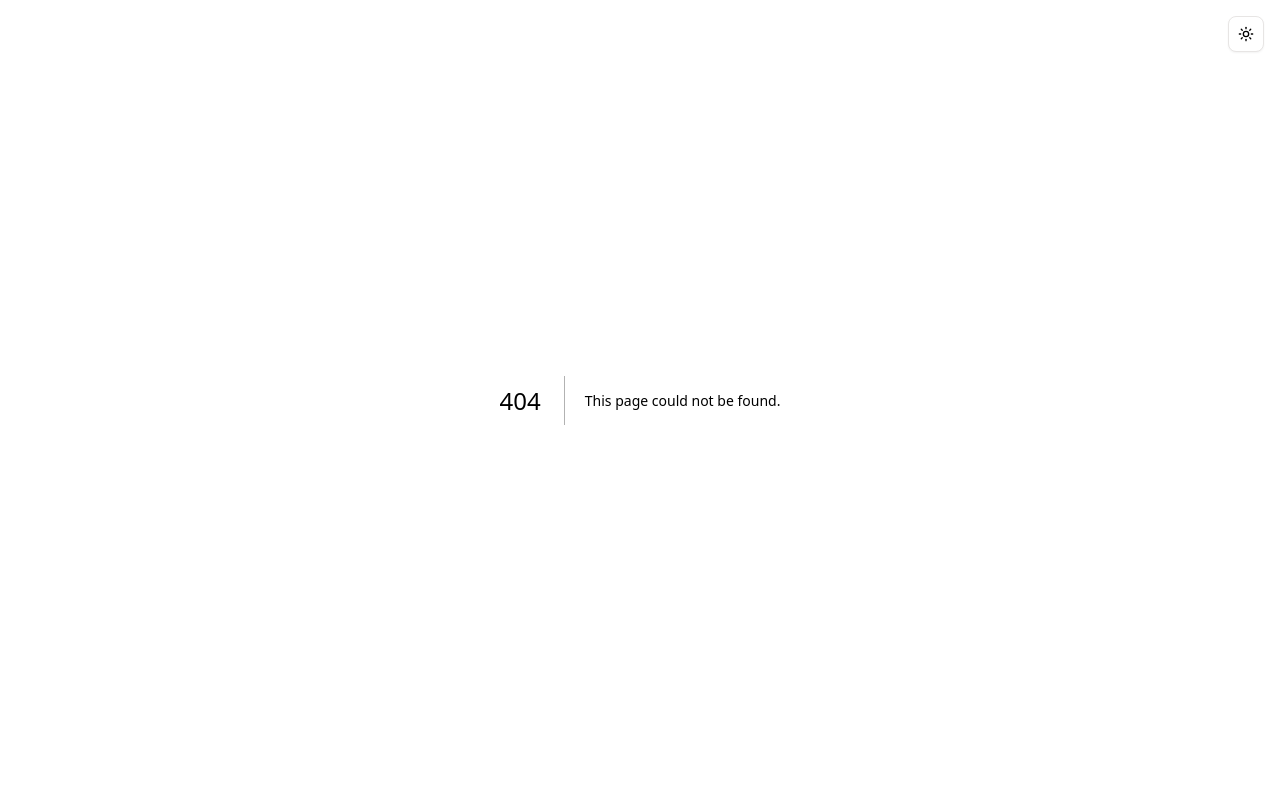
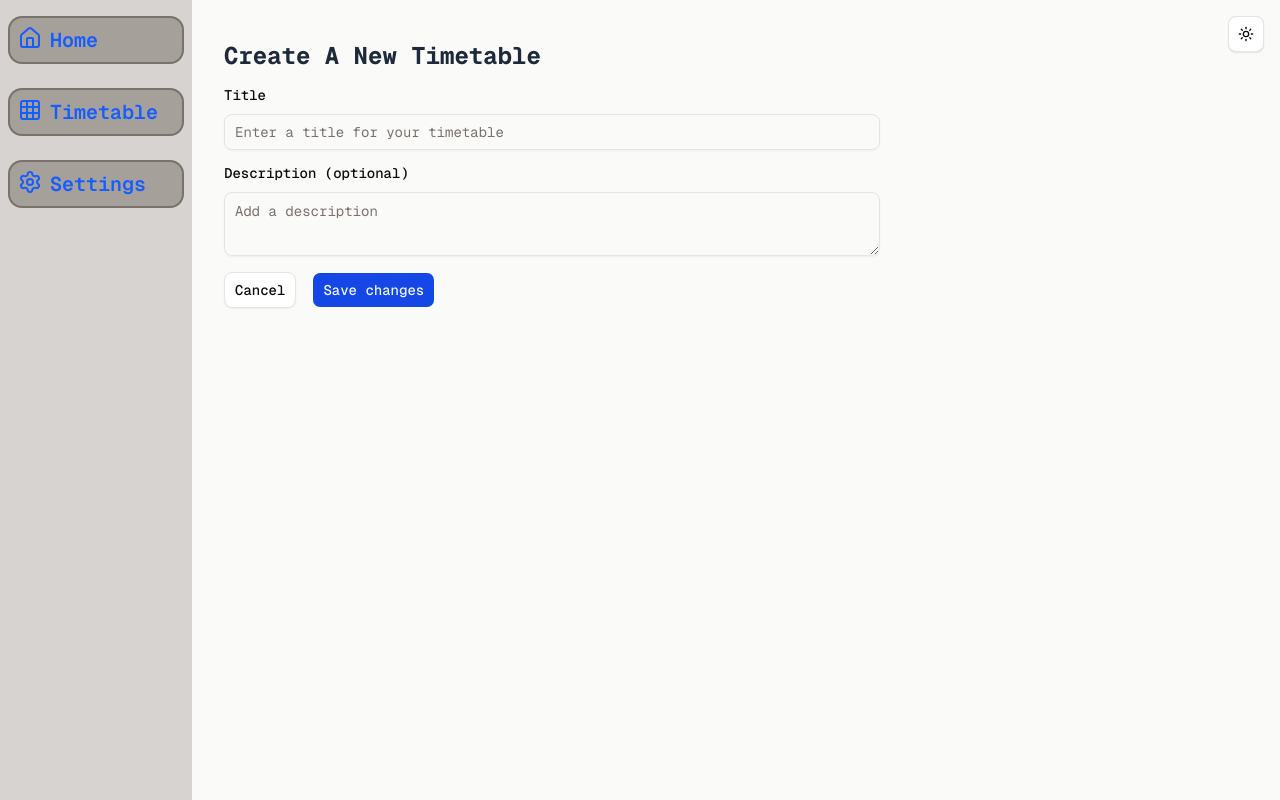
Before and after one commit to ASam08/timetable-app, a Next.js app: page /dashboard/timetable/new-timetable in a window 1280 px wide. Before the commit this address had no page. Built offline with nearby package versions, Linux system fonts and the light colour scheme.

Commit message:
Move the add timetable form to it's own page and adjust styling to match the add timetable block form

```diff
--- /dev/null
+++ b/app/dashboard/timetable/new-timetable/page.tsx
@@ -0,0 +1,11 @@
+"use client";
+
+import CreateTimetable from "@/app/ui/timetable/createtimetableform";
+
+export default function NewTimetablePage() {
+  return (
+    <div className="flex h-full max-w-2xl flex-col px-3 py-4 md:px-2">
+      <CreateTimetable />
+    </div>
+  );
+}
--- a/app/dashboard/timetable/page.tsx
+++ b/app/dashboard/timetable/page.tsx
@@ -1,7 +1,6 @@
-import ToggleFormVisibility from "@/app/ui/timetable/toggleformvisibility";
 import { Button } from "@/components/ui/button";
 import Link from "next/link";
-import { PlusCircle } from "lucide-react";
+import { LucideGrid2X2Plus, PlusCircle } from "lucide-react";
 import TimetableGridServer from "@/app/ui/timetable/timetablegridserver";
 import { getTimetableSets, getUserID } from "@/lib/data";
 
@@ -18,9 +17,15 @@ export default async function timetablePage() {
       <h1 className="mb-4 text-2xl font-bold text-gray-800 dark:text-gray-200">
         Timetable
       </h1>
+      <div className="flex flex-col gap-2">
         <div className="flex-rows flex">
           <div className="flex grow">
-          <ToggleFormVisibility />
+            <Link href="./timetable/new-timetable">
+              <Button className="bg-blue-600 text-white">
+                <LucideGrid2X2Plus />
+                Create New Timetable
+              </Button>
+            </Link>
           </div>
           {set_id && (
             <div className="flex grow justify-end">
@@ -38,5 +43,6 @@ export default async function timetablePage() {
 
         <TimetableGridServer />
       </div>
+    </div>
   );
 }
--- a/app/ui/timetable/createtimetableform.tsx
+++ b/app/ui/timetable/createtimetableform.tsx
@@ -1,5 +1,10 @@
 import { createNewTimetableSet } from "@/lib/actions";
 import { useActionState } from "react";
+import { Label } from "@/components/ui/label";
+import { Input } from "@/components/ui/input";
+import { Textarea } from "@/components/ui/textarea";
+import { Button } from "@/components/ui/button";
+import Link from "next/link";
 
 const initialState = {};
 export default function CreateTimetable() {
@@ -9,47 +14,36 @@ export default function CreateTimetable() {
   );
 
   return (
-    <form
-      action={formAction}
-      className="mb-4 flex max-w-md flex-col gap-4 rounded-lg border-2 border-dashed border-gray-300 p-4 dark:border-gray-700"
-    >
-      <h2 className="text-xl font-bold text-gray-800 dark:text-gray-200">
-        Create New Timetable
-      </h2>
-      <div className="flex flex-col">
-        <label
-          htmlFor="title"
-          className="mb-1 font-medium text-gray-700 dark:text-gray-300"
-        >
-          Title
-        </label>
-        <input
+    <form action={formAction}>
+      <h1 className="mb-4 text-2xl font-bold text-gray-800 dark:text-gray-200">
+        Create A New Timetable
+      </h1>
+      <div className="grid gap-4">
+        <div className="grid gap-3">
+          <Label htmlFor="title">Title</Label>
+          <Input
             type="text"
             id="title"
             name="title"
             required
-          className="rounded-md border border-gray-300 bg-white p-2 text-gray-900 dark:border-gray-600 dark:bg-gray-800 dark:text-gray-100"
+            placeholder="Enter a title for your timetable"
           />
         </div>
-      <div className="flex flex-col">
-        <label
-          htmlFor="description"
-          className="mb-1 font-medium text-gray-700 dark:text-gray-300"
-        >
-          Description
-        </label>
-        <textarea
+        <div className="grid gap-3">
+          <Label htmlFor="description">Description (optional)</Label>
+          <Textarea
             id="description"
             name="description"
-          className="rounded-md border border-gray-300 bg-white p-2 text-gray-900 dark:border-gray-600 dark:bg-gray-800 dark:text-gray-100"
-        ></textarea>
+            placeholder="Add a description"
+          ></Textarea>
         </div>
-      <button
-        type="submit"
-        className="cursor-pointer rounded-md bg-blue-600 px-4 py-2 text-white transition hover:bg-blue-700"
-      >
-        Create Timetable
-      </button>
+      </div>
+      <div className="flex flex-row gap-4 py-4">
+        <Link href="/dashboard/timetable">
+          <Button variant="outline">Cancel</Button>
+        </Link>
+        <Button type="submit">Save changes</Button>
+      </div>
     </form>
   );
 }
--- a/app/ui/timetable/toggleformvisibility.tsx
+++ /dev/null
@@ -1,28 +0,0 @@
-"use client";
-
-import CreateTimetable from "@/app/ui/timetable/createtimetableform";
-import { useState } from "react";
-import { Button } from "@/components/ui/button";
-
-export default function ToggleFormVisibility() {
-  const [isVisible, setIsVisible] = useState(false);
-  const toggleVisibility = () => {
-    setIsVisible(!isVisible);
-  };
-  return (
-    <div>
-      {/* {isVisible && <CreateTimetable />            } */}
-      <div
-        className={`${isVisible ? "max-h-screen opacity-100" : "max-h-0 opacity-0"} overflow-hidden transition-all duration-500 ease-in-out`}
-      >
-        <CreateTimetable />
-      </div>
-      <Button
-        onClick={toggleVisibility}
-        className="mb-4 bg-blue-600 text-white"
-      >
-        {isVisible ? "Close" : "Create New Timetable"}
-      </Button>
-    </div>
-  );
-}
```
Lines whose indentation alone changed are shown as unchanged.
